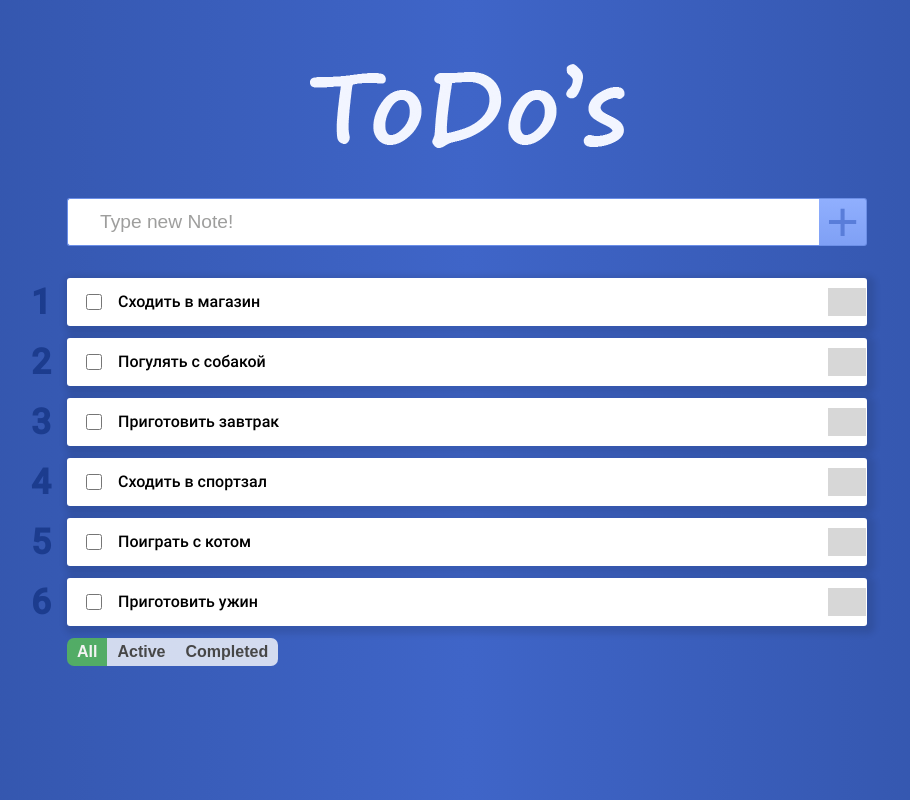
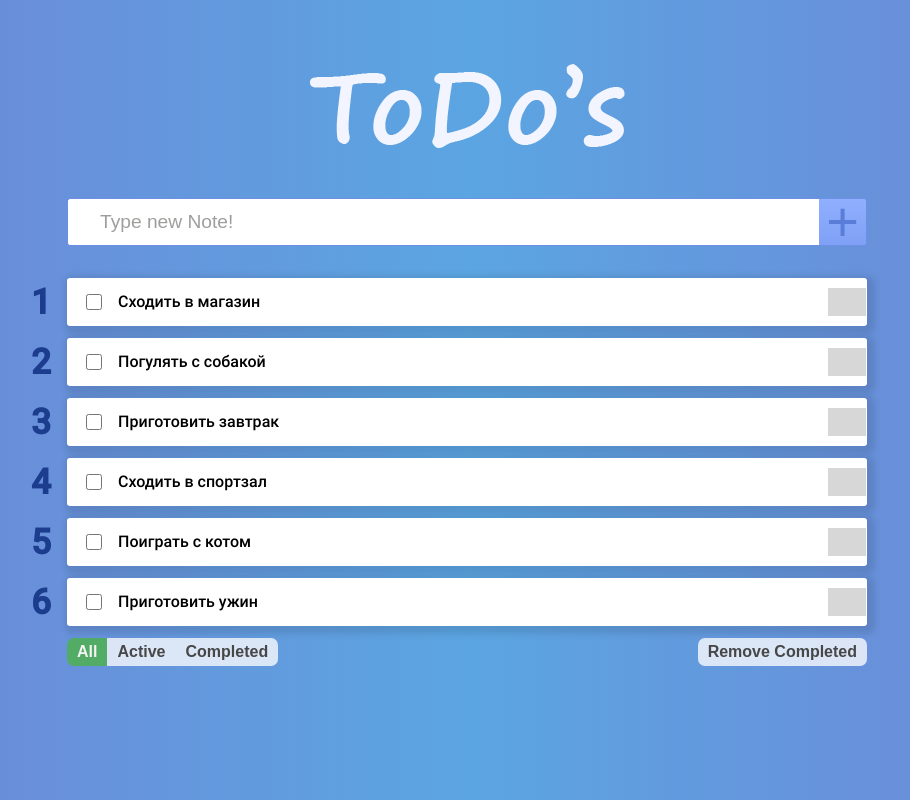
Before and after one commit to Sviridov-E/Todo-s, a React (Create React App) app: page / in a window 1280 px wide. Shown: the whole page, without its empty margins (173-1083 px from the left). Built offline with nearby package versions, Linux system fonts and the light colour scheme; grey boxes are pictures that could not be loaded.

Commit message:
added button for remove completed tasks and changed background

```diff
--- a/src/App.js
+++ b/src/App.js
@@ -56,6 +56,10 @@ function App() {
       })
     );
   }
+  function removeCompleted(){
+    setTask(tasks => tasks.filter(task => !task.completed)
+    );
+  }
   function markAsComplete(id, value){
     setTask(
       tasks.map(task => {
@@ -82,8 +86,11 @@ function App() {
       </div>
       <div className='app'>
         <NewTask createTask={createTask}/>
-        <TaskList reorder={reorder} tasks={filterTasks[filter](tasks)} toComplete={markAsComplete} removeTask={removeTask}/>
-        <Filter changeFilter={changeFilter} filter={filter}/>
+        <TaskList reorder={reorder} shouldReordering={filter === 'all' ? true : false} tasks={filterTasks[filter](tasks)} toComplete={markAsComplete} removeTask={removeTask}/>
+        <div className='footer'>
+          <Filter changeFilter={changeFilter} filter={filter}/>
+          <button onClick={removeCompleted} className='removeButton'>Remove Completed</button>
+        </div>
       </div>
     </div>
   );
--- a/src/modules/listItem_class.js
+++ b/src/modules/listItem_class.js
@@ -69,9 +69,12 @@ class ListItem extends React.Component {
         <div className="listItem">
           <input type="checkbox" checked={task.completed} onChange={(event)=>this.props.toComplete(task.id, event.target.checked)}/>
           <p className={['title', this.classes[0]].join(' ')}>{task.title}</p>
-          <div className="ellipsis" id="ellipsis">
+          {
+            this.props.shouldReordering ?
+            (<div className="ellipsis" id="ellipsis">
             <img alt="ellipsis" src={ellipsis}></img>
-          </div>
+            </div>) : null
+          }
         </div>
         <button className="remove" ref={this.removeBtnRef} onClick={this.animationRemove}>x</button>
       </li>
--- a/src/modules/taskList.js
+++ b/src/modules/taskList.js
@@ -16,7 +16,7 @@ function TaskList(props){
   return(
     <ul style={{listStyle: 'none', width: '100%', margin: '0 auto'}}>
       {tasks[0] ? tasks.map((task, id) => {
-        return <ListItem reorder={props.reorder}toComplete={props.toComplete} removeTask={props.removeTask} key={task.id} task={task} id={id}/>
+        return <ListItem shouldReordering={props.shouldReordering}reorder={props.reorder}toComplete={props.toComplete} removeTask={props.removeTask} key={task.id} task={task} id={id}/>
       }) : mesIfEmpty}
     </ul>
   );
--- a/src/styles/App.css
+++ b/src/styles/App.css
@@ -49,8 +49,8 @@ table {
 /**************************************/
 /****************MAIN******************/
 html {
-	background: linear-gradient(to right, #3152a6, #3f65c8, #3152a6);
-	 font-family: 'Roboto', 'Arial', sans-serif;
+	background:linear-gradient(90deg, #6f86d6 0%, #5ba5e2 50%, #6f86d6 100% );
+	font-family: 'Roboto', 'Arial', sans-serif;
 }
 body{
   display: flex;
@@ -74,3 +74,21 @@ body{
 		height: 50%;
 	}
 }
+.footer {
+	display: flex;
+	justify-content: space-between;
+}
+.footer .removeButton {
+	padding: 5px 10px;
+  border: none;
+	outline: none;
+	border-radius: 7px;
+  background: RGBA(249, 250, 253, .8);
+  font-size: 1rem;
+  font-weight: bold;
+  color: #474747;
+  cursor: pointer;
+}
+.footer .removeButton:hover {
+	background: rgba(248, 226, 231, 1);
+}
```
